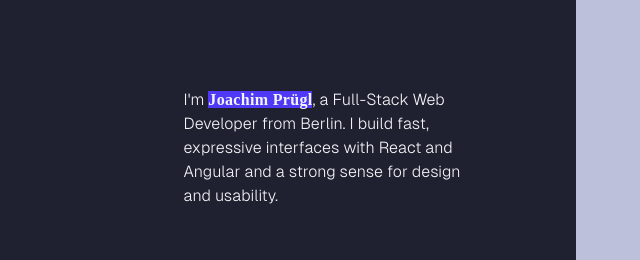
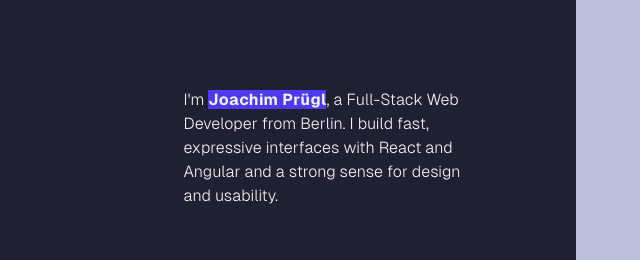
Before and after one commit to ilsegaertner/portfolio, a website built with Vite: page index.html in a window 1280 px wide. Shown: the part 212-472 px from the top of the page, 640-1280 px from the left. Built offline with nearby package versions, Linux system fonts and the light colour scheme; files whose address does not match are found by name; what @midudev/tailwind-animations would draw is missing.

Commit message:
Update style.css

```diff
--- a/src/style.css
+++ b/src/style.css
@@ -255,7 +255,7 @@
 }
 
 .serif {
-  font-family: "Times New Roman", Times, serif;
+  /* font-family: "Times New Roman", Times, serif; */
   background-color: #4f39f6;
   letter-spacing: 0.02em;
 }
```
